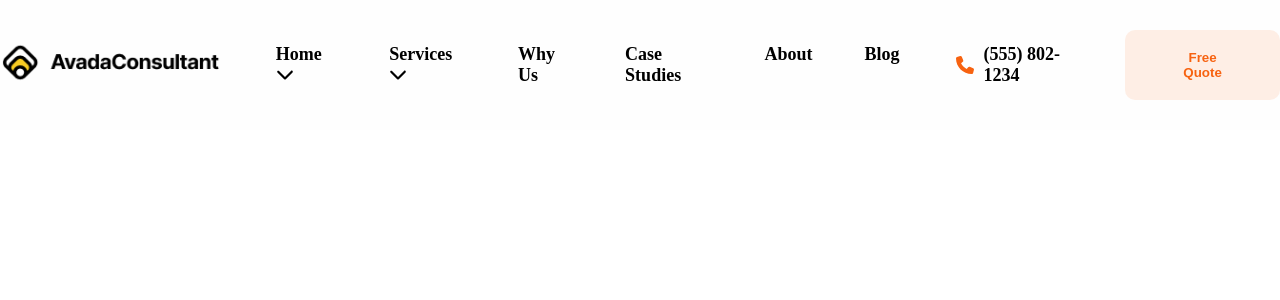
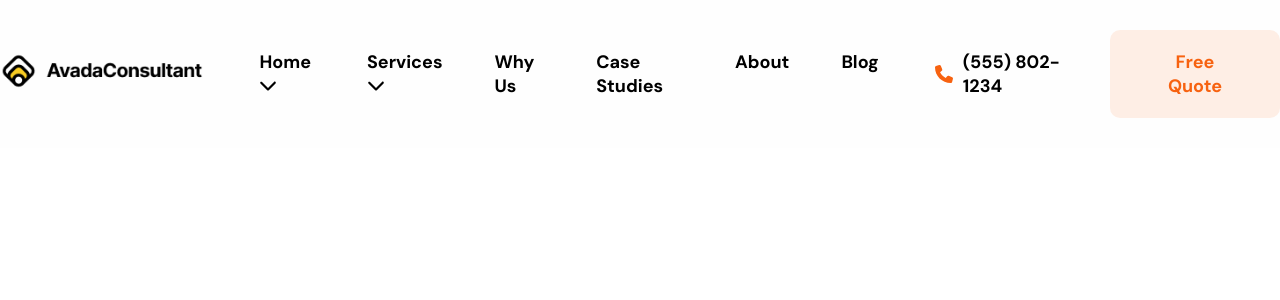
Before and after one commit to Smurrowz/proj-html-vuejs, a Vue app: page / in a window 1280 px wide. Shown: the top 300 px of the page. Built offline with nearby package versions, Linux system fonts and the light colour scheme.

Commit message:
added font

```diff
--- a/src/App.vue
+++ b/src/App.vue
@@ -17,5 +17,8 @@
 </script>
 
 <style lang="scss">
-
+@import url('https://fonts.googleapis.com/css2?family=DM+Sans:ital,wght@0,400;0,500;0,700;1,400;1,500;1,700&display=swap');
+*{
+  font-family: 'DM Sans', sans-serif;
+  }
 </style>
--- a/src/assets/style/index.scss
+++ b/src/assets/style/index.scss
@@ -1,5 +1,5 @@
 .container{
-  max-width: 1350px;
+  max-width: 1450px;
   margin: 0 auto;
 }
 
@@ -27,6 +27,7 @@
   border: none;
   cursor: pointer;
   font-weight: 600;
+  font-size: 18px;
 
 }
 
```
